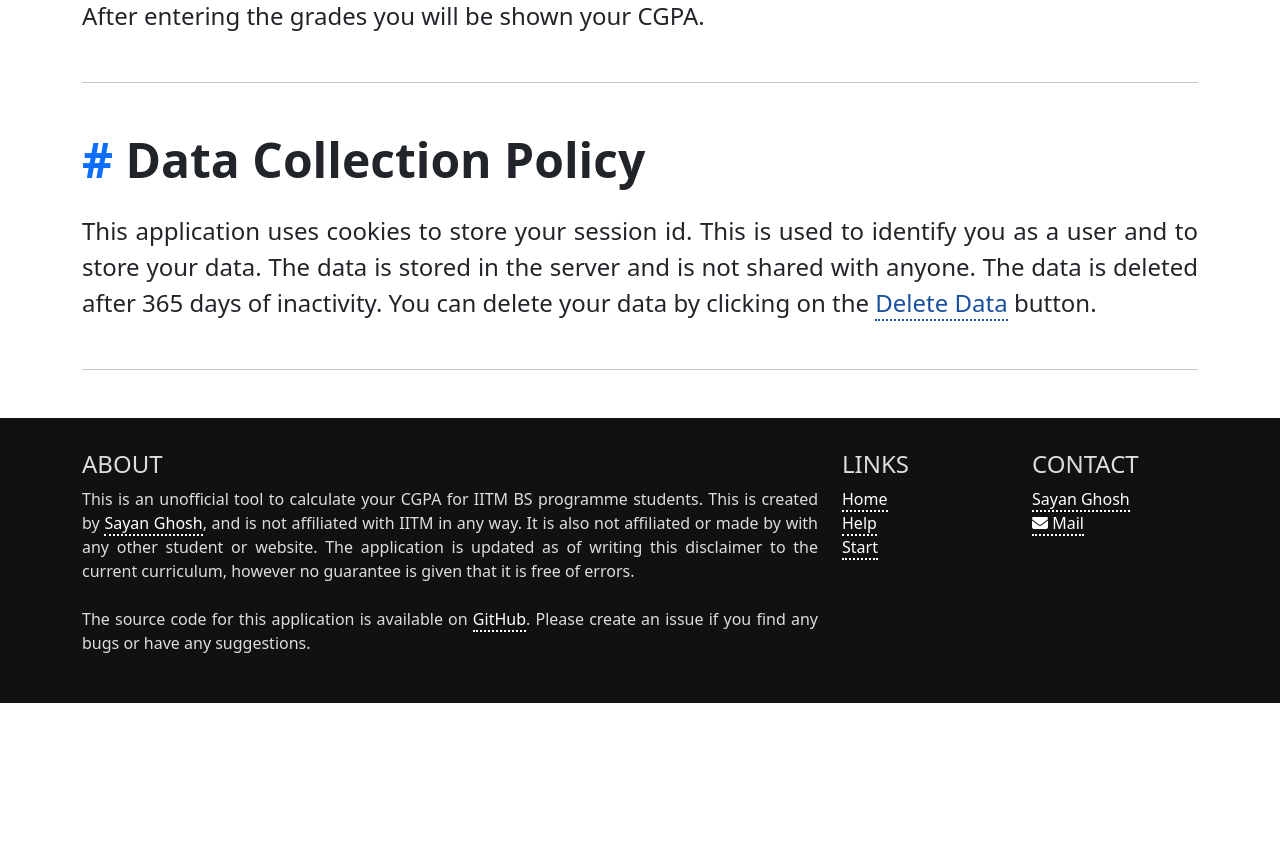
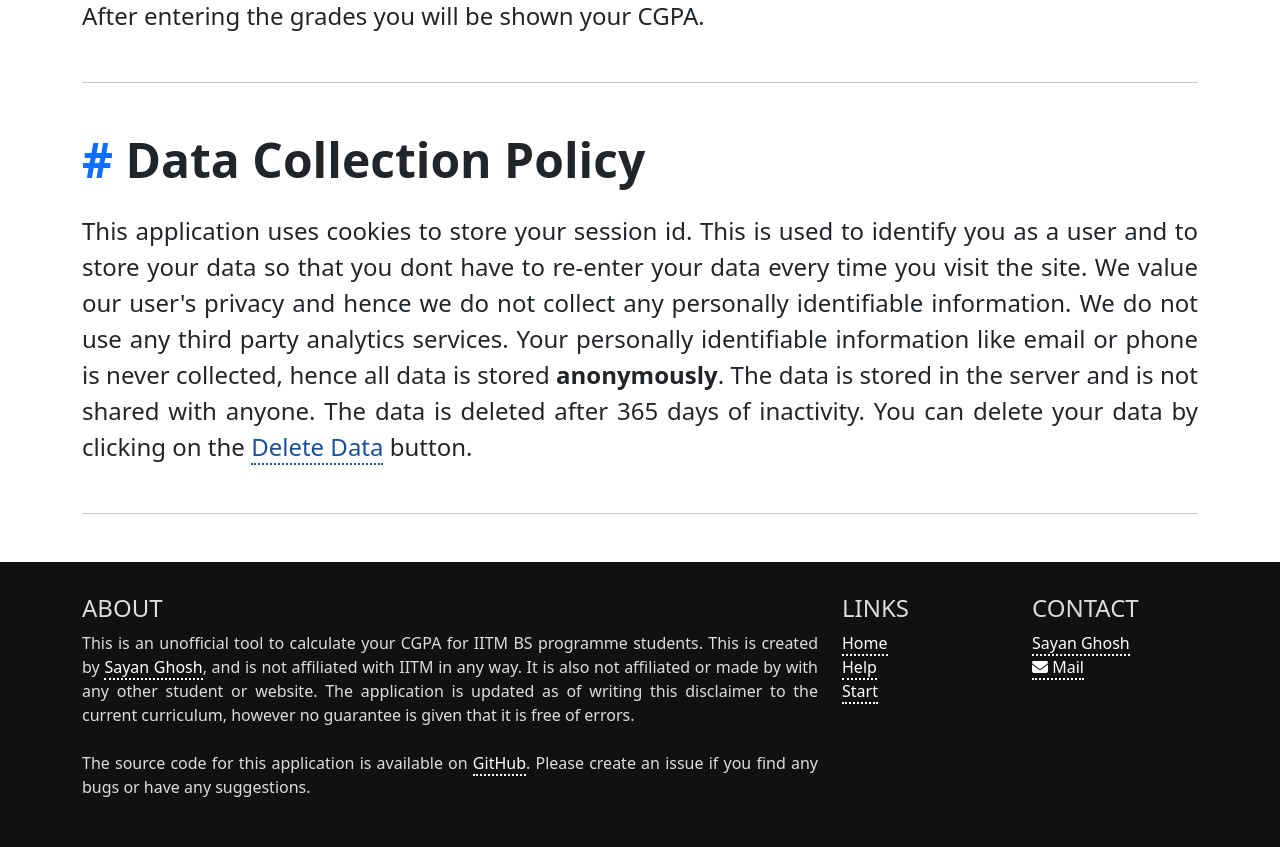
Before and after one commit to sayan01/iitm-cgpa, a Flask app: page /help in a window 1280 px wide. Shown: the part 2600-3447 px from the top of the page. Before the commit the page ends 3303 px from the top, so only its background shows below. Run offline with Flask 3, Linux system fonts and the light colour scheme.

Commit message:
explain data privacy

```diff
--- a/templates/help.html
+++ b/templates/help.html
@@ -69,7 +69,17 @@
         Data Collection Policy</h1>
     <p class="fs-4 text-justify">
         This application uses cookies to store your session id. This is used to
-        identify you as a user and to store your data. The data is stored in the
+        identify you as a user and to store your data so that
+        you dont have to re-enter your data every time you visit the site.
+
+        We value our user's privacy and hence we do not collect any personally
+        identifiable information. We do not use any third party analytics
+        services.
+
+        Your personally identifiable information like email or phone is never
+        collected, hence all data is stored <strong>anonymously</strong>.
+
+        The data is stored in the
         server and is not shared with anyone. The data is deleted after 365 days
         of inactivity. You can delete your data by clicking on the
         <a href="{{url_for('forgetme')}}">Delete Data</a>
```
